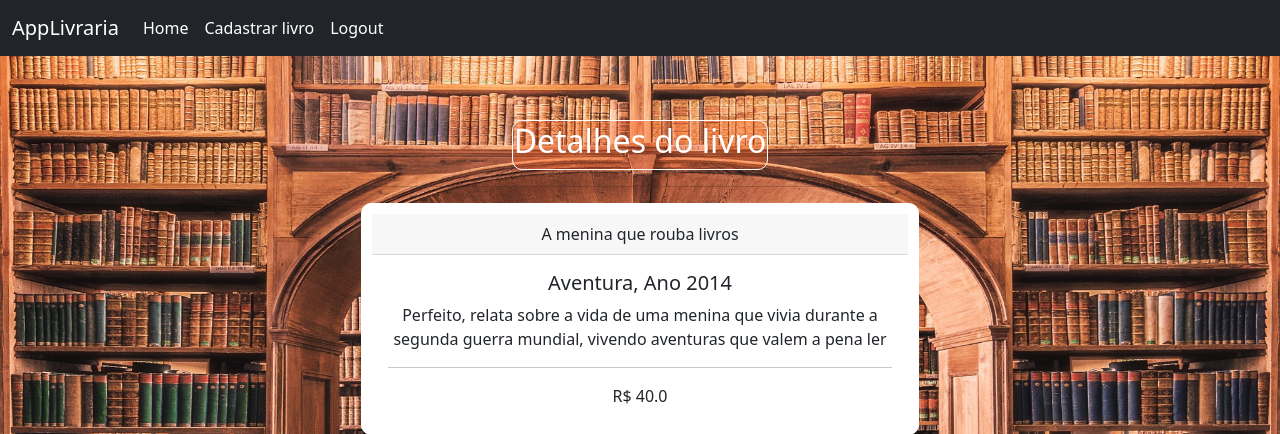
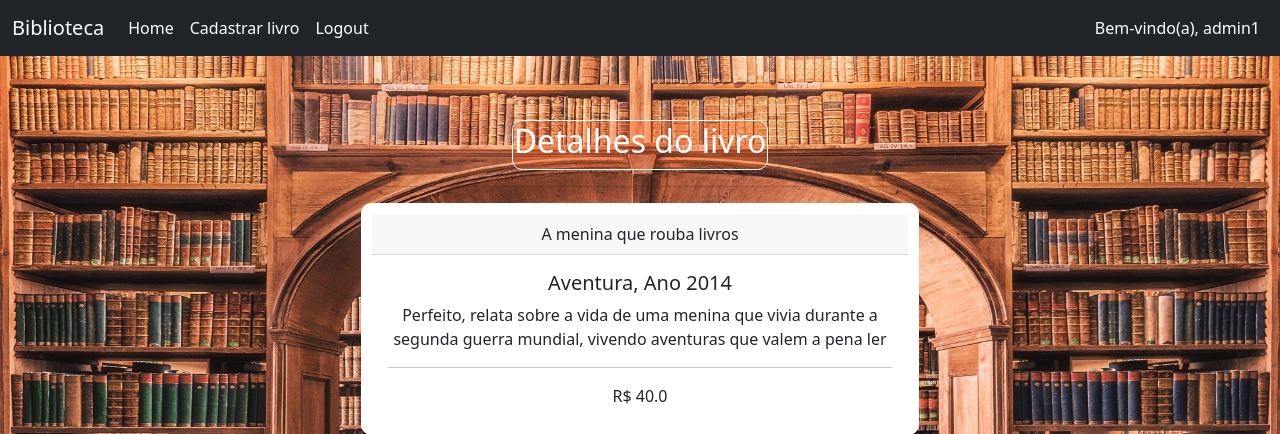
Before and after one commit to jhonedev/App_Djaango, a Django app: page /book/10 in a window 1280 px wide. Shown: the top 434 px of the page. Run offline with Django 5.2, Linux system fonts and the light colour scheme; a user stored in the database is signed in; data comes from the database, SQL or seed files in the repository; both versions use the stored data as it was after the commit.

Commit message:
Foi adicionado no navbar.html uma linha para mostrar o nome do usuario e boas vindas,  quando estiver logado

```diff
--- a/livraria/templates/navbar.html
+++ b/livraria/templates/navbar.html
@@ -1,6 +1,6 @@
 <nav class="navbar navbar-expand-lg navbar-dark bg-dark">
     <div class="container-fluid">
-      <a class="navbar-brand" href="{% url 'home' %}">AppLivraria</a>
+      <a class="navbar-brand" href="{% url 'home' %}">Biblioteca</a>
       <button class="navbar-toggler" type="button" data-bs-toggle="collapse" data-bs-target="#navbarSupportedContent" aria-controls="navbarSupportedContent" aria-expanded="false" aria-label="Toggle navigation">
         <span class="navbar-toggler-icon"></span>
       </button>
@@ -25,6 +25,15 @@
           </li>
           {% endif %}
         </ul>
+        <ul class="navbar-nav ml-auto"> <!-- Adiciona esta linha para alinhar à direita -->
+          {% if user.is_authenticated %}
+          <li class="nav-item">
+            <span class="nav-link active" aria-current="page">
+              Bem-vindo(a), {{ user.username }}
+            </span>
+          </li>
+          {% endif %}
+        </ul>
       </div>
     </div>
   </nav>
```
Also changed, not shown: README.md, db.sqlite3.
